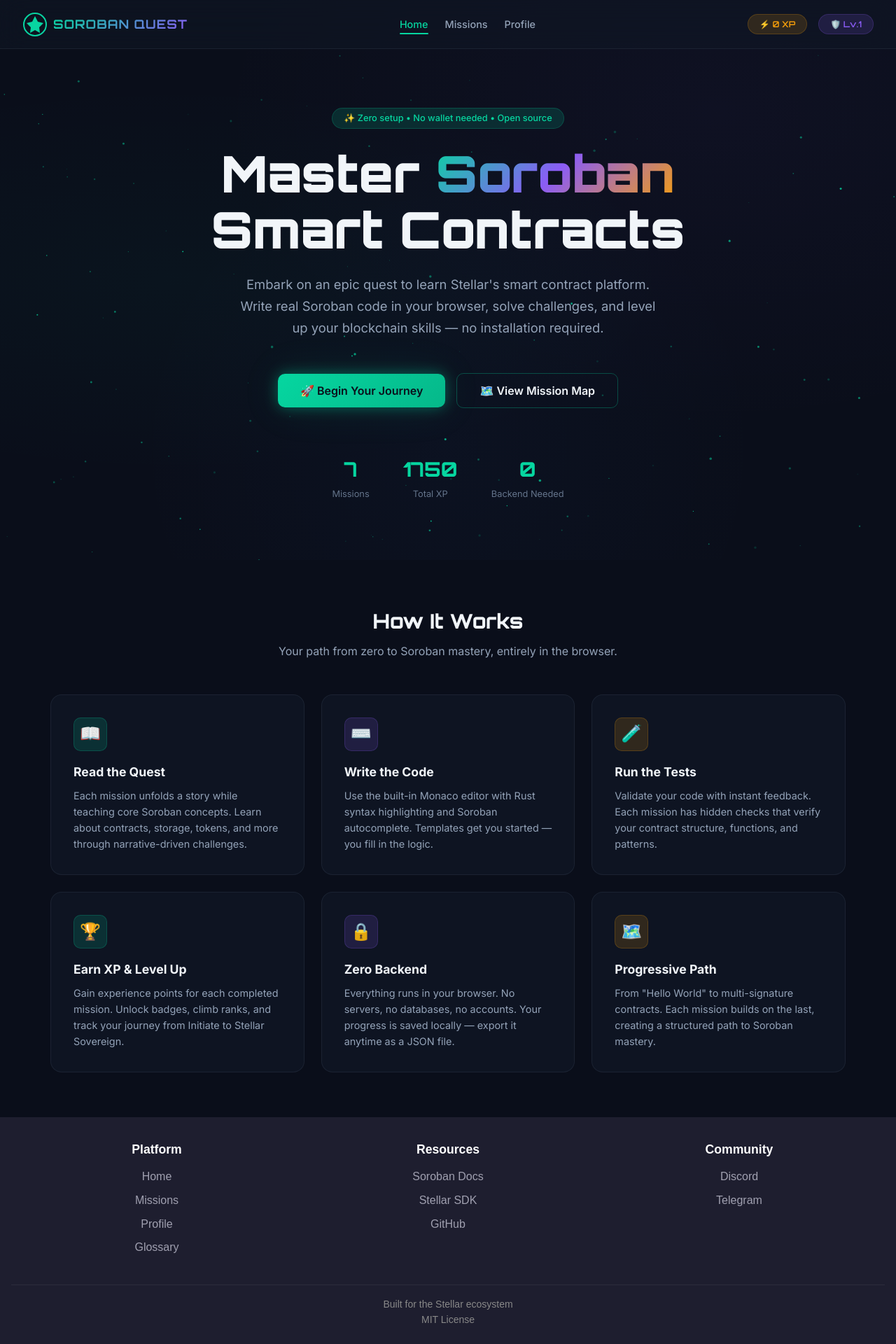
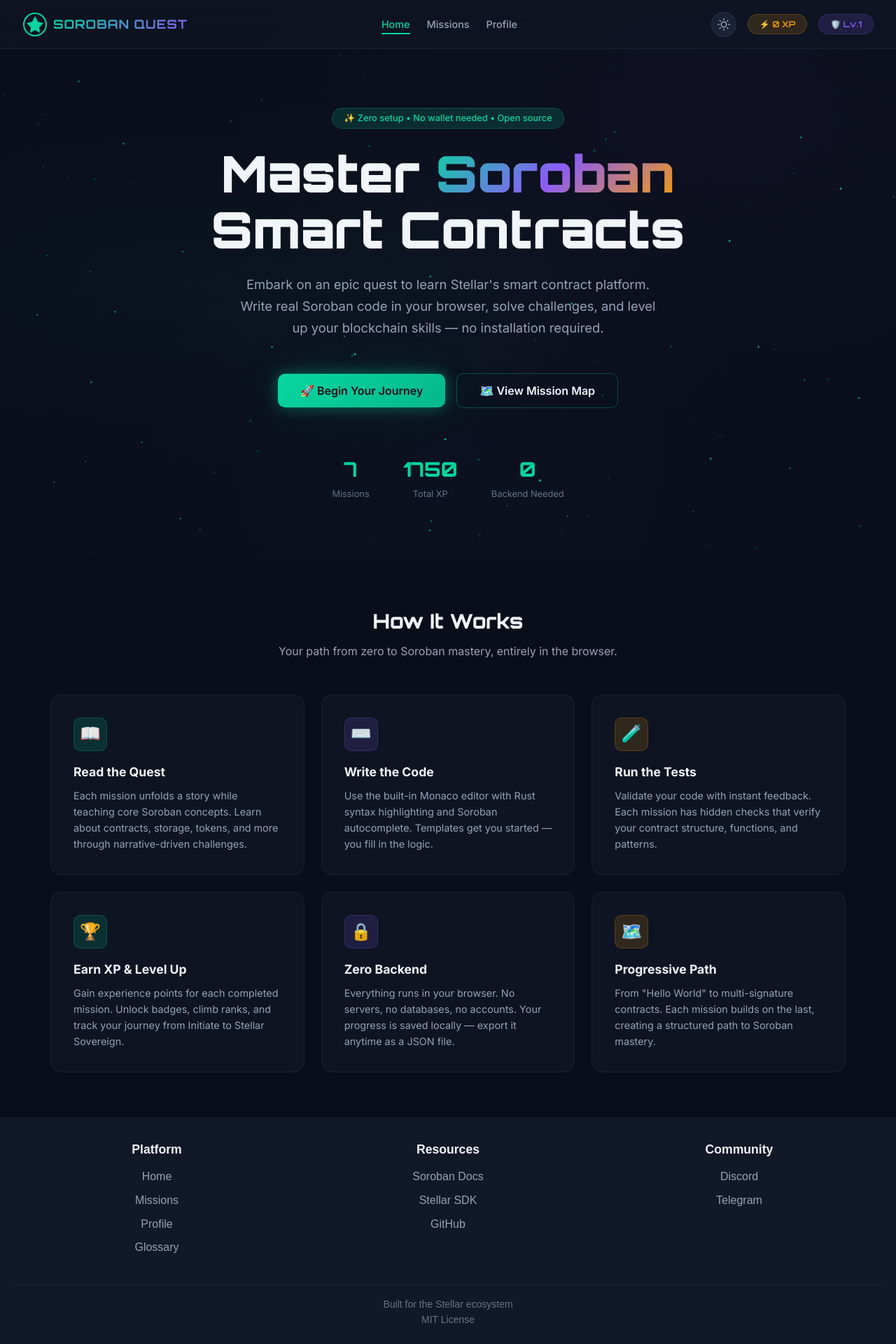
Before and after one commit to JafetCHVDev/soroban-quest, a React (Vite) app: page /#/ in a window 1280 px wide. Shown: the top 1920 px of the page at 70% size. Built offline with nearby package versions, Linux system fonts and the light colour scheme.

Commit message:
feat: add dark/light theme toggle with persistent preference
Fixes #61

```diff
--- a/index.html
+++ b/index.html
@@ -9,6 +9,13 @@
     <link rel="preconnect" href="https://fonts.googleapis.com" />
     <link rel="preconnect" href="https://fonts.gstatic.com" crossorigin />
     <link href="https://fonts.googleapis.com/css2?family=Inter:wght@300;400;500;600;700;800;900&family=JetBrains+Mono:wght@400;500;600;700&family=Orbitron:wght@400;500;600;700;800;900&display=swap" rel="stylesheet" />
+    <script>
+      // Apply saved theme before render to prevent FOUC
+      (function() {
+        var theme = localStorage.getItem('soroban_quest_theme') || 'dark';
+        document.documentElement.setAttribute('data-theme', theme);
+      })();
+    </script>
   </head>
   <body>
     <div id="root"></div>
--- a/src/components/Navbar.jsx
+++ b/src/components/Navbar.jsx
@@ -1,12 +1,27 @@
-import React from 'react';
+import React, { useState, useEffect } from 'react';
 import { Link, useLocation } from 'react-router-dom';
 import { loadProgress } from '../systems/storage';
 import { getRankTitle, getXPProgress } from '../systems/gameEngine';
+
+const THEME_KEY = 'soroban_quest_theme';
 
 export default function Navbar() {
     const location = useLocation();
     const state = loadProgress();
     const xpProgress = getXPProgress(state);
+
+    const [theme, setTheme] = useState(() => {
+        return document.documentElement.getAttribute('data-theme') || 'dark';
+    });
+
+    useEffect(() => {
+        document.documentElement.setAttribute('data-theme', theme);
+        localStorage.setItem(THEME_KEY, theme);
+    }, [theme]);
+
+    const toggleTheme = () => {
+        setTheme((prev) => (prev === 'dark' ? 'light' : 'dark'));
+    };
 
     const isActive = (path) => location.pathname === path ? 'active' : '';
 
@@ -33,6 +48,33 @@
             </ul>
 
             <div className="navbar-stats">
+                <button
+                    className="theme-toggle"
+                    onClick={toggleTheme}
+                    aria-label={`Switch to ${theme === 'dark' ? 'light' : 'dark'} mode`}
+                    title={`Switch to ${theme === 'dark' ? 'light' : 'dark'} mode`}
+                    id="theme-toggle-btn"
+                >
+                    {theme === 'dark' ? (
+                        /* Sun icon — shown in dark mode, click to go light */
+                        <svg viewBox="0 0 24 24" fill="none" stroke="currentColor" strokeWidth="2" strokeLinecap="round" strokeLinejoin="round">
+                            <circle cx="12" cy="12" r="5" />
+                            <line x1="12" y1="1" x2="12" y2="3" />
+                            <line x1="12" y1="21" x2="12" y2="23" />
+                            <line x1="4.22" y1="4.22" x2="5.64" y2="5.64" />
+                            <line x1="18.36" y1="18.36" x2="19.78" y2="19.78" />
+                            <line x1="1" y1="12" x2="3" y2="12" />
+                            <line x1="21" y1="12" x2="23" y2="12" />
+                            <line x1="4.22" y1="19.78" x2="5.64" y2="18.36" />
+                            <line x1="18.36" y1="5.64" x2="19.78" y2="4.22" />
+                        </svg>
+                    ) : (
+                        /* Moon icon — shown in light mode, click to go dark */
+                        <svg viewBox="0 0 24 24" fill="none" stroke="currentColor" strokeWidth="2" strokeLinecap="round" strokeLinejoin="round">
+                            <path d="M21 12.79A9 9 0 1 1 11.21 3 7 7 0 0 0 21 12.79z" />
+                        </svg>
+                    )}
+                </button>
                 <div className="navbar-xp">
                     ⚡ {state.xp} XP
                 </div>
--- a/src/index.css
+++ b/src/index.css
@@ -12,17 +12,17 @@
   display: flex;
   justify-content: center;
   align-items: center;
-  background: #020617;
-  color: white;
+  background: var(--bg-primary);
+  color: var(--text-primary);
   padding: 30px;
 }
 
 .notfound-card {
   text-align: center;
-  background: rgba(255, 255, 255, 0.05);
+  background: var(--bg-card);
   padding: 40px;
   border-radius: 16px;
-  border: 1px solid rgba(255, 255, 255, 0.1);
+  border: 1px solid var(--border-subtle);
   max-width: 400px;
   width: 100%;
   animation: float 3s ease-in-out infinite;
@@ -30,22 +30,22 @@
 
 .notfound-card h1 {
   font-size: 70px;
-  color: #22c55e;
+  color: var(--green);
 }
 
 .home-btn {
   display: inline-block;
   margin-top: 20px;
   padding: 10px 20px;
-  background: #22c55e;
-  color: black;
+  background: var(--green);
+  color: var(--bg-primary);
   border-radius: 8px;
   text-decoration: none;
   transition: 0.3s;
 }
 
 .home-btn:hover {
-  background: #16a34a;
+  background: var(--cyan);
 }
 
 @keyframes float {
@@ -56,11 +56,12 @@
 
 /*foot style*/
 .footer {
-  background-color: #1e1e2f;
-  color: #a0a0b0;
+  background-color: var(--bg-secondary);
+  color: var(--text-secondary);
   padding: 2rem 1rem;
   text-align: center;
   font-family: Arial, sans-serif;
+  transition: background-color 0.3s ease, color 0.3s ease;
 }
 
 .footer-content {
@@ -74,7 +75,7 @@
 
 .footer-section h4 {
   margin-bottom: 0.75rem;
-  color: #ffffff;
+  color: var(--text-primary);
   font-size: 1.1rem;
 }
 
@@ -89,22 +90,22 @@
 }
 
 .footer-section a {
-  color: #a0a0b0;
+  color: var(--text-secondary);
   text-decoration: none;
   transition: color 0.2s ease;
 }
 
 .footer-section a:hover {
-  color: #00d4ff;
+  color: var(--cyan);
   text-decoration: underline;
 }
 
 .footer-credits {
   margin-top: 2rem;
   font-size: 0.875rem;
-  border-top: 1px solid #2c2c3c;
+  border-top: 1px solid var(--border-subtle);
   padding-top: 1rem;
-  color: #888;
+  color: var(--text-muted);
 }
 
 /* Mobile: 2 columns per row */
@@ -123,7 +124,7 @@
 
 /* Base skeleton style */
 .skeleton {
-  background-color: #374151; /* dark gray */
+  background-color: var(--bg-tertiary);
   border-radius: 6px;
   position: relative;
   overflow: hidden;
@@ -251,6 +252,107 @@
   --z-toast: 300;
 }
 
+/* ============ LIGHT THEME ============ */
+[data-theme="light"] {
+  /* Core palette — warm parchment RPG tones */
+  --bg-primary: #f5f0e8;
+  --bg-secondary: #ece5d8;
+  --bg-tertiary: #e0d8c8;
+  --bg-card: rgba(236, 229, 216, 0.85);
+  --bg-glass: rgba(245, 240, 232, 0.8);
+
+  /* Text */
+  --text-primary: #1a1612;
+  --text-secondary: #4a4438;
+  --text-muted: #7a7264;
+
+  /* Borders */
+  --border-subtle: rgba(74, 68, 56, 0.15);
+  --border-accent: rgba(5, 150, 110, 0.4);
+  --border-glow: rgba(5, 150, 110, 0.6);
+
+  /* Accent color adjustments for light backgrounds */
+  --cyan: #059669;
+  --cyan-dim: rgba(5, 150, 105, 0.12);
+  --cyan-glow: rgba(5, 150, 105, 0.25);
+  --purple: #7c3aed;
+  --purple-dim: rgba(124, 58, 237, 0.1);
+  --purple-glow: rgba(124, 58, 237, 0.25);
+  --gold: #d97706;
+  --gold-dim: rgba(217, 119, 6, 0.1);
+  --gold-glow: rgba(217, 119, 6, 0.25);
+  --red: #dc2626;
+  --red-dim: rgba(220, 38, 38, 0.1);
+  --green: #16a34a;
+  --green-dim: rgba(22, 163, 74, 0.1);
+  --blue: #2563eb;
+  --blue-dim: rgba(37, 99, 235, 0.1);
+
+  /* Shadows */
+  --shadow-sm: 0 2px 8px rgba(0, 0, 0, 0.08);
+  --shadow-md: 0 4px 16px rgba(0, 0, 0, 0.1);
+  --shadow-lg: 0 8px 32px rgba(0, 0, 0, 0.12);
+  --shadow-glow-cyan: 0 0 20px var(--cyan-glow), 0 0 60px rgba(5, 150, 105, 0.05);
+  --shadow-glow-purple: 0 0 20px var(--purple-glow), 0 0 60px rgba(124, 58, 237, 0.05);
+  --shadow-glow-gold: 0 0 20px var(--gold-glow), 0 0 60px rgba(217, 119, 6, 0.05);
+}
+
+/* Light theme: softer body background gradient */
+[data-theme="light"] body::before {
+  background:
+    radial-gradient(ellipse at 20% 50%, rgba(5, 150, 105, 0.05) 0%, transparent 50%),
+    radial-gradient(ellipse at 80% 20%, rgba(124, 58, 237, 0.06) 0%, transparent 50%),
+    radial-gradient(ellipse at 50% 80%, rgba(37, 99, 235, 0.04) 0%, transparent 50%),
+    var(--bg-primary);
+}
+
+/* Light theme: softer modal overlay */
+[data-theme="light"] .modal-overlay {
+  background: rgba(0, 0, 0, 0.4);
+}
+
+/* Light theme: scrollbar */
+[data-theme="light"] ::-webkit-scrollbar-track {
+  background: var(--bg-secondary);
+}
+
+[data-theme="light"] ::-webkit-scrollbar-thumb {
+  background: var(--bg-tertiary);
+}
+
+/* ============ THEME TOGGLE ============ */
+.theme-toggle {
+  display: flex;
+  align-items: center;
+  justify-content: center;
+  width: 36px;
+  height: 36px;
+  border-radius: var(--radius-full);
+  background: var(--bg-tertiary);
+  border: 1px solid var(--border-subtle);
+  color: var(--text-secondary);
+  cursor: pointer;
+  transition: all var(--transition-base);
+  flex-shrink: 0;
+}
+
+.theme-toggle:hover {
+  color: var(--gold);
+  border-color: rgba(245, 158, 11, 0.3);
+  background: var(--gold-dim);
+  transform: rotate(15deg);
+}
+
+.theme-toggle svg {
+  width: 18px;
+  height: 18px;
+  transition: transform 0.3s ease;
+}
+
+.theme-toggle:hover svg {
+  transform: scale(1.15);
+}
+
 /* ============ RESET ============ */
 *, *::before, *::after {
   margin: 0;
@@ -272,6 +374,7 @@
   -webkit-font-smoothing: antialiased;
   -moz-osx-font-smoothing: grayscale;
   overflow-x: hidden;
+  transition: background-color 0.3s ease, color 0.3s ease;
 }
 
 /* Animated background */
@@ -612,12 +715,16 @@
 
 /* ============ TERMINAL ============ */
 .terminal {
-  background: #0d1117;
+  background: var(--bg-primary);
   border: 1px solid var(--border-subtle);
   border-radius: var(--radius-md);
   font-family: var(--font-code);
   font-size: 0.85rem;
   overflow: hidden;
+}
+
+[data-theme="dark"] .terminal {
+  background: #0d1117;
 }
 
 .terminal-header {
--- a/src/pages/MissionDetail.jsx
+++ b/src/pages/MissionDetail.jsx
@@ -292,7 +292,7 @@
               defaultLanguage="rust"
               value={code}
               onChange={(v) => setCode(v || "")}
-              theme="vs-dark"
+              theme={document.documentElement.getAttribute('data-theme') === 'light' ? 'light' : 'vs-dark'}
               options={{
                 fontSize: 14,
                 fontFamily: "'JetBrains Mono', 'Fira Code', monospace",
```
